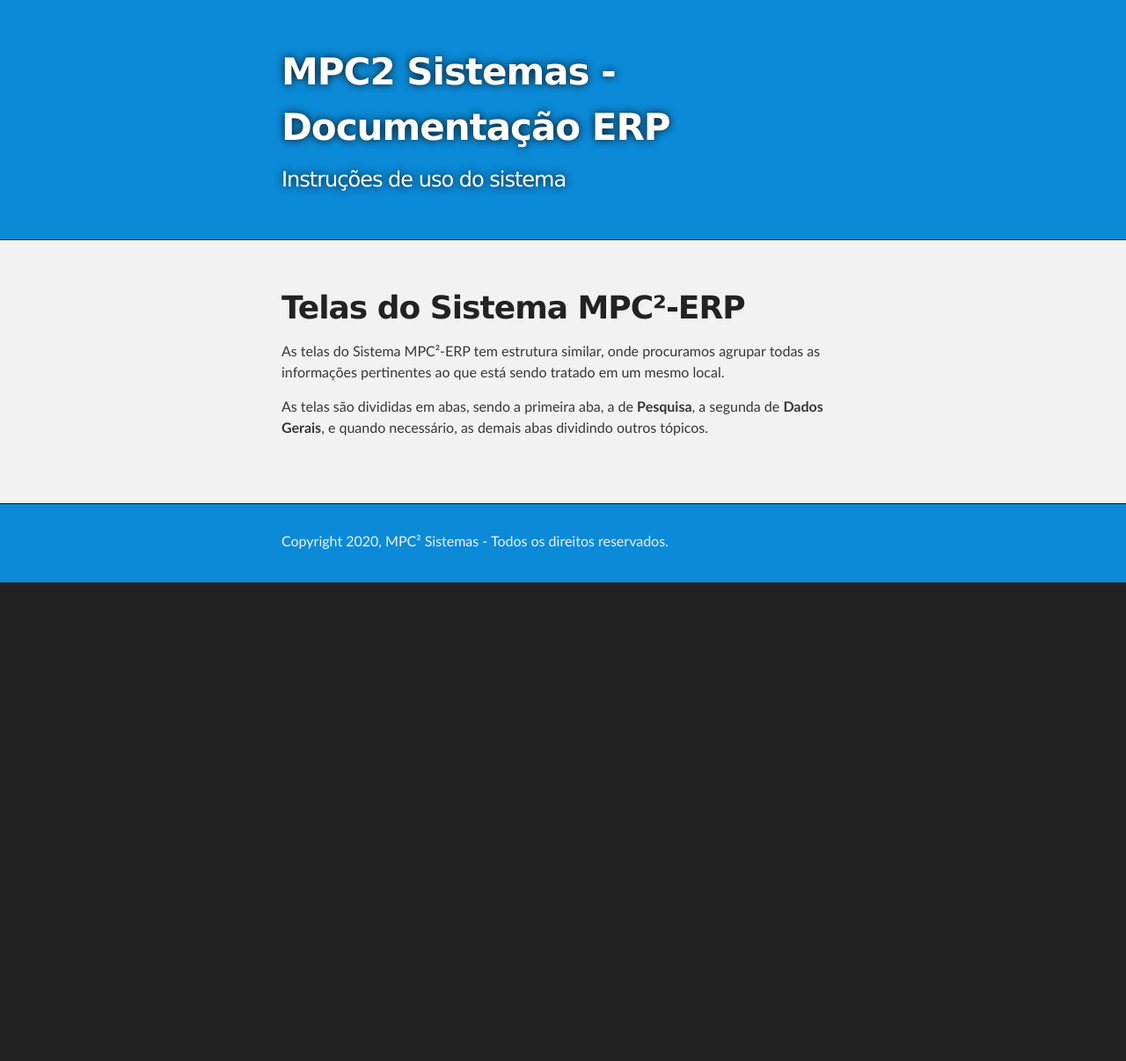
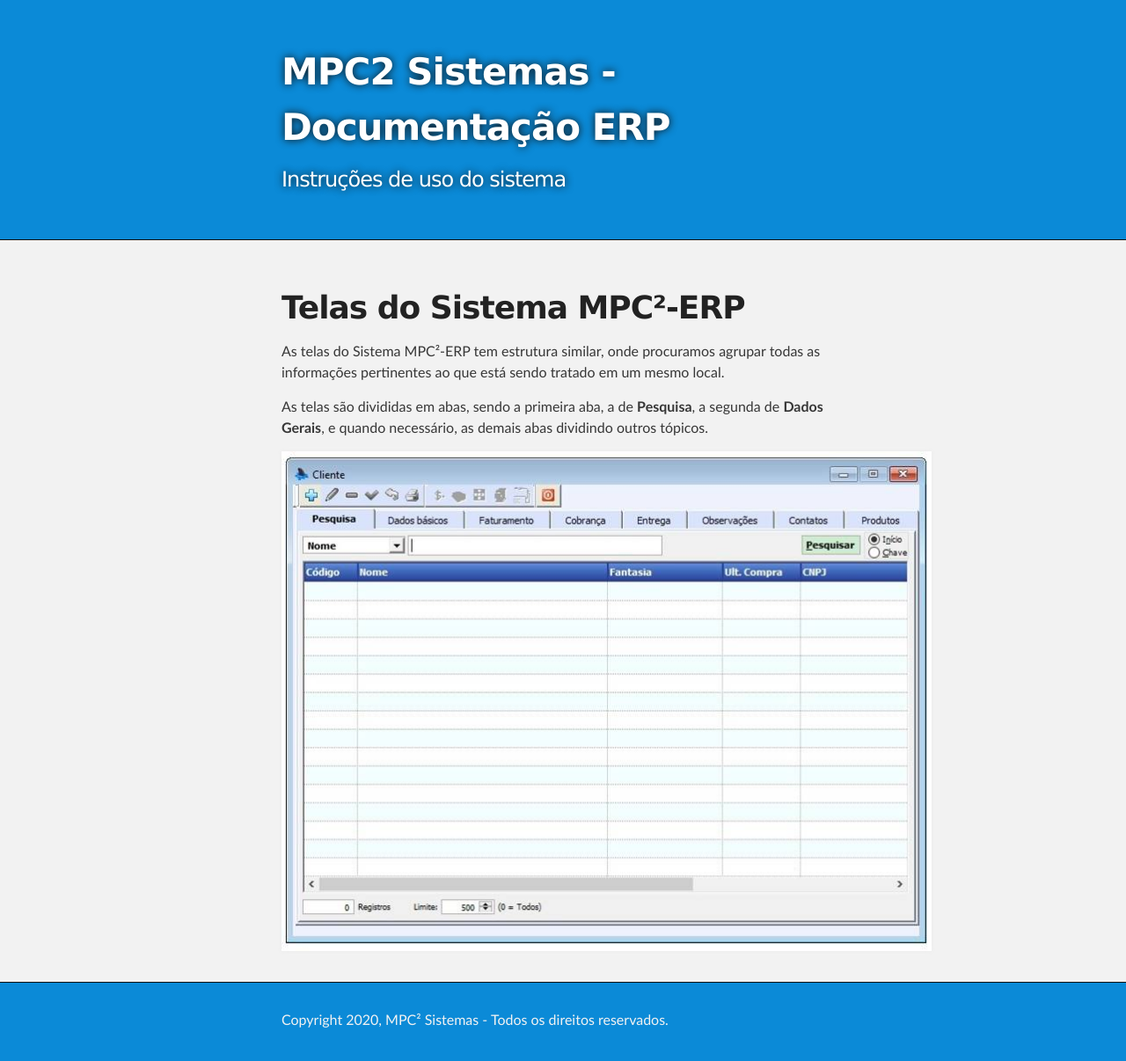
Before and after one commit to mpc2erp/mpc2erp.github.io, a Jekyll site: the page built from Pages/Cadastros.md, in a window 1280 px wide. Shown: the whole page at 88% size. Built offline with Jekyll 4.4.1, drawn with Linux system fonts in a browser that asks for light colours; our own code applies the rules of GitHub Pages for plain Markdown files; before the commit the page ends 900 px from its top, so only the background shows below that.

Commit message:
Altera03

```diff
--- a/Pages/Cadastros.md
+++ b/Pages/Cadastros.md
@@ -9,5 +9,4 @@ As telas do Sistema MPC²-ERP tem estrutura similar, onde procuramos agrupar tod
 
 As telas são divididas em abas, sendo a primeira aba, a de **Pesquisa**, a segunda de **Dados Gerais**, e quando necessário, as demais abas dividindo outros tópicos.
 
-
-![](pages/img/Telas1.jpg)
+![](Img/Telas1.jpg)
```
